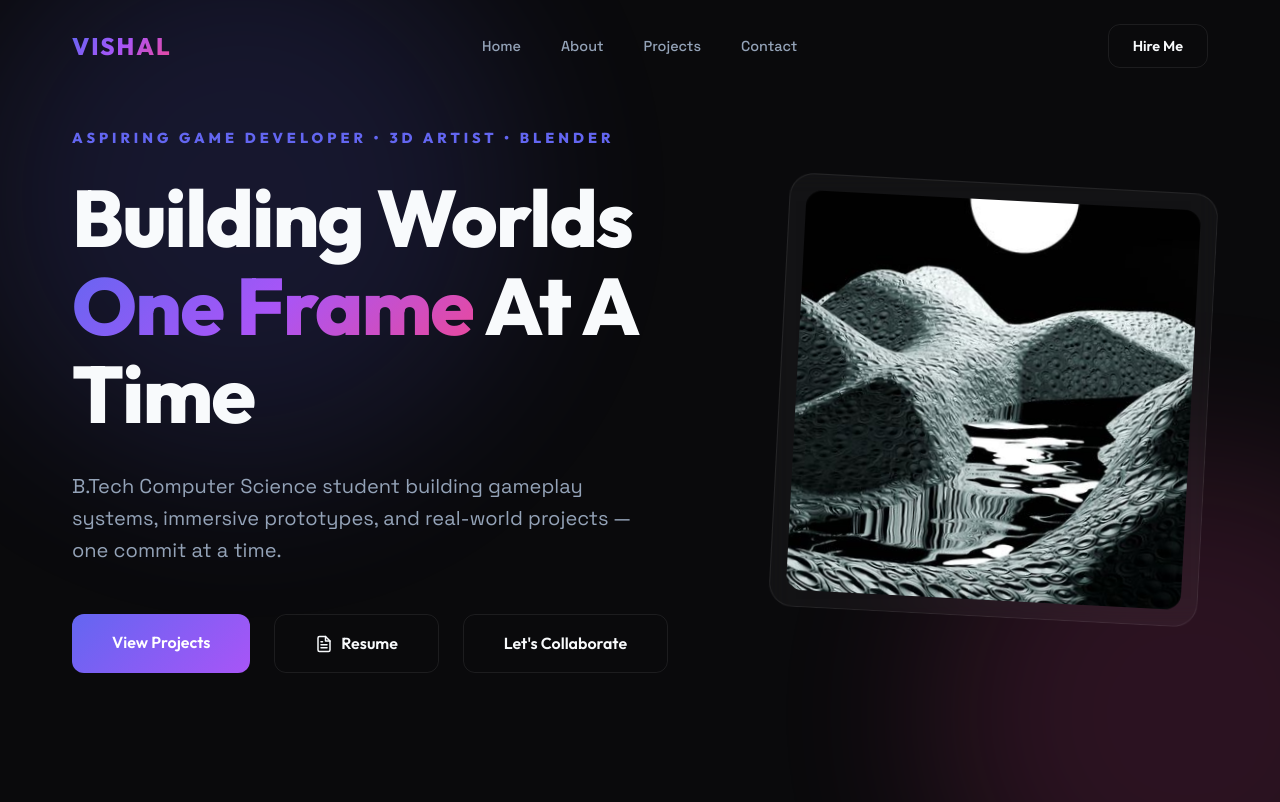
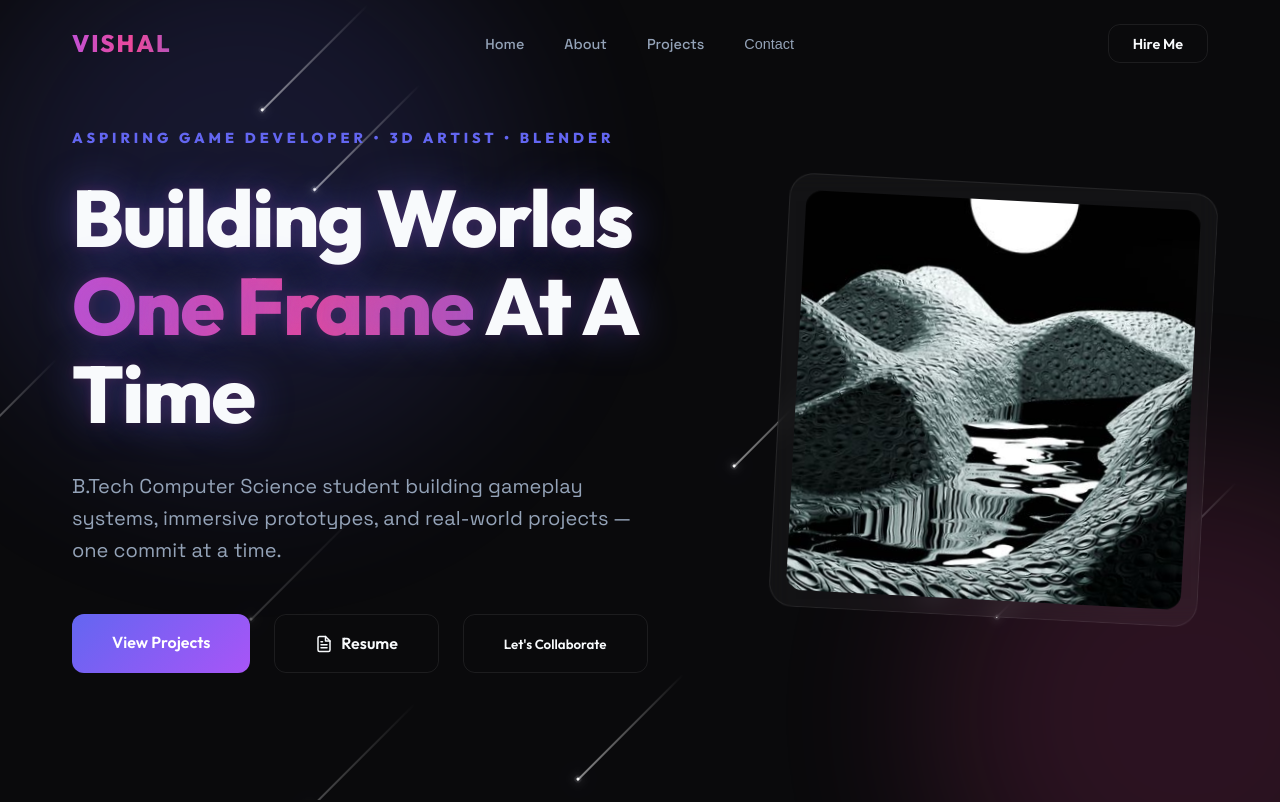
Before and after one commit to lucky20T/Portfolio-ver-2, a React (Vite) app: page / in a window 1280 px wide. Shown: the top 802 px of the page. Built offline with nearby package versions, Linux system fonts and the light colour scheme.

Commit message:
Added falling stars background and converted Contact to an epic 3D popup modal

```diff
--- a/src/App.jsx
+++ b/src/App.jsx
@@ -1,4 +1,4 @@
-import React, { useEffect } from 'react';
+import React, { useEffect, useState } from 'react';
 import Navbar from './components/Navbar';
 import Hero from './components/Hero';
 import About from './components/About';
@@ -6,11 +6,14 @@ import Projects from './components/Projects';
 import Skills from './components/Skills';
 import Contact from './components/Contact';
 import Footer from './components/Footer';
+import StarsBackground from './components/StarsBackground';
 import AOS from 'aos';
 import 'aos/dist/aos.css';
 import './index.css';
 
 function App() {
+  const [isContactOpen, setIsContactOpen] = useState(false);
+
   useEffect(() => {
     AOS.init({
       duration: 1000,
@@ -21,14 +24,15 @@ function App() {
 
   return (
     <div className="app">
-      <Navbar />
+      <StarsBackground />
+      <Navbar onOpenContact={() => setIsContactOpen(true)} />
       <main>
-        <Hero />
+        <Hero onOpenContact={() => setIsContactOpen(true)} />
         <About />
         <Projects />
         <Skills />
-        <Contact />
       </main>
+      <Contact isOpen={isContactOpen} onClose={() => setIsContactOpen(false)} />
       <Footer />
     </div>
   );
--- a/src/components/Contact.jsx
+++ b/src/components/Contact.jsx
@@ -1,11 +1,16 @@
 import React from 'react';
 
-const Contact = () => {
+const Contact = ({ isOpen, onClose }) => {
+  if (!isOpen) return null;
+
   return (
-    <section id="contact" className="section contact-section">
-      <div className="container">
-        <div className="contact-card glass-card" data-aos="fade-up">
-          <div className="contact-info" data-aos="fade-right" data-aos-delay="100">
+    <div className="modal-overlay" onClick={onClose}>
+      <div className="modal-content-wrapper" onClick={(e) => e.stopPropagation()}>
+        <button onClick={onClose} className="modal-close-btn">
+          ✕
+        </button>
+        <div className="contact-card glass-card" style={{margin: 0, boxShadow: '0 0 50px rgba(0,0,0,0.5)'}}>
+          <div className="contact-info">
             <h2 className="section-title">Let's Create <br /><span className="gradient-text">Something Great</span></h2>
             <p className="contact-desc">
               Have a project in mind? Or just want to say hi?
@@ -27,8 +32,6 @@ const Contact = () => {
             className="contact-form"
             action="https://formsubmit.co/vishalchakradhari2025@gmail.com"
             method="POST"
-            data-aos="fade-left"
-            data-aos-delay="200"
           >
             {/* Disable FormSubmit captcha for smoother UX */}
             <input type="hidden" name="_captcha" value="false" />
@@ -46,7 +49,7 @@ const Contact = () => {
           </form>
         </div>
       </div>
-    </section>
+    </div>
   );
 };
 
--- a/src/components/Hero.jsx
+++ b/src/components/Hero.jsx
@@ -3,7 +3,7 @@ import { TypeAnimation } from 'react-type-animation';
 import abstractImg from '../Asset/Art/Mysterious Abstract Terrain - Sci-Fi Moody Landscape Art.jpeg';
 import resumePdf from '../Asset/Resume.pdf';
 
-const Hero = () => {
+const Hero = ({ onOpenContact }) => {
   return (
     <section id="hero" className="section hero-section">
       <div className="bg-blob blob-1"></div>
@@ -42,7 +42,7 @@ const Hero = () => {
                 Resume
               </span>
             </a>
-            <a href="#contact" className="btn btn-outline">Let's Collaborate</a>
+            <button onClick={onOpenContact} className="btn btn-outline">Let's Collaborate</button>
           </div>
         </div>
         <div className="hero-visual" data-aos="zoom-in" data-aos-delay="200">
--- a/src/components/Navbar.jsx
+++ b/src/components/Navbar.jsx
@@ -1,6 +1,6 @@
 import React, { useState, useEffect } from 'react';
 
-const Navbar = () => {
+const Navbar = ({ onOpenContact }) => {
   const [scrolled, setScrolled] = useState(false);
 
   useEffect(() => {
@@ -21,9 +21,9 @@ const Navbar = () => {
           <li><a href="#hero">Home</a></li>
           <li><a href="#about">About</a></li>
           <li><a href="#projects">Projects</a></li>
-          <li><a href="#contact">Contact</a></li>
+          <li><button onClick={onOpenContact} style={{background: 'none', border: 'none', cursor: 'pointer', fontSize: '0.9rem', fontWeight: 500, color: 'var(--text-secondary)'}}>Contact</button></li>
         </ul>
-        <a href="#contact" className="btn btn-outline nav-btn">Hire Me</a>
+        <button onClick={onOpenContact} className="btn btn-outline nav-btn">Hire Me</button>
       </div>
     </nav>
   );
--- /dev/null
+++ b/src/components/StarsBackground.jsx
@@ -0,0 +1,36 @@
+import React, { useEffect, useState } from 'react';
+
+const StarsBackground = () => {
+  const [stars, setStars] = useState([]);
+
+  useEffect(() => {
+    // Generate random falling stars on mount
+    const newStars = Array.from({ length: 25 }).map((_, i) => ({
+      id: i,
+      left: `${Math.random() * 150}%`, // 150% so they can start off-screen right
+      top: `${Math.random() * -50}%`, // Start above the screen
+      animationDuration: `${Math.random() * 4 + 3}s`, // Between 3 and 7 seconds
+      animationDelay: `${Math.random() * 10}s`, // Staggered start times
+    }));
+    setStars(newStars);
+  }, []);
+
+  return (
+    <div className="falling-stars-container">
+      {stars.map((star) => (
+        <div
+          key={star.id}
+          className="falling-star"
+          style={{
+            left: star.left,
+            top: star.top,
+            animationDuration: star.animationDuration,
+            animationDelay: star.animationDelay,
+          }}
+        ></div>
+      ))}
+    </div>
+  );
+};
+
+export default StarsBackground;
--- a/src/index.css
+++ b/src/index.css
@@ -82,10 +82,18 @@ img {
 }
 
 .gradient-text {
-  background: linear-gradient(135deg, var(--accent-primary), var(--accent-secondary), var(--accent-tertiary));
+  background: linear-gradient(to right, var(--accent-primary), var(--accent-secondary), var(--accent-tertiary), var(--accent-primary));
+  background-size: 300% auto;
   -webkit-background-clip: text;
   -webkit-text-fill-color: transparent;
   background-clip: text;
+  animation: shimmer 4s linear infinite;
+}
+
+@keyframes shimmer {
+  to {
+    background-position: 300% center;
+  }
 }
 
 .glass-card {
@@ -167,6 +175,58 @@ img {
   100% { transform: translate(-50px, 100px) scale(0.9); }
 }
 
+/* Falling Stars Effect */
+.falling-stars-container {
+  position: fixed;
+  top: 0;
+  left: 0;
+  width: 100%;
+  height: 100%;
+  pointer-events: none;
+  z-index: 0;
+  overflow: hidden;
+}
+
+.falling-star {
+  position: absolute;
+  width: 3px;
+  height: 3px;
+  background: #fff;
+  border-radius: 50%;
+  box-shadow: 0 0 0 2px rgba(255, 255, 255, 0.1),
+              0 0 10px rgba(255, 255, 255, 1),
+              0 0 20px rgba(99, 102, 241, 0.8);
+  animation: fall linear infinite;
+  opacity: 0;
+}
+
+.falling-star::before {
+  content: '';
+  position: absolute;
+  top: 50%;
+  transform: translateY(-50%);
+  width: 150px;
+  height: 1px;
+  background: linear-gradient(90deg, #fff, transparent);
+}
+
+@keyframes fall {
+  0% {
+    transform: rotate(315deg) translateX(0);
+    opacity: 0;
+  }
+  10% {
+    opacity: 1;
+  }
+  80% {
+    opacity: 1;
+  }
+  100% {
+    transform: rotate(315deg) translateX(-1500px);
+    opacity: 0;
+  }
+}
+
 /* Navbar */
 .navbar {
   position: fixed;
@@ -240,6 +300,12 @@ img {
   font-size: clamp(3rem, 8vw, 5rem);
   line-height: 1.1;
   margin-bottom: 2rem;
+  animation: titlePulse 4s ease-in-out infinite;
+}
+
+@keyframes titlePulse {
+  0%, 100% { text-shadow: 0 0 30px rgba(99, 102, 241, 0.2); }
+  50% { text-shadow: 0 0 50px rgba(99, 102, 241, 0.6), 0 0 20px rgba(236, 72, 153, 0.3); }
 }
 .hero-description {
   font-size: 1.25rem;
@@ -733,3 +799,80 @@ img {
     align-items: flex-start;
   }
 }
+
+/* Modal Animations */
+@keyframes superZoomIn {
+  0% {
+    opacity: 0;
+    transform: scale(0.8) translateY(50px) perspective(1000px) rotateX(-10deg);
+  }
+  60% {
+    opacity: 1;
+    transform: scale(1.02) translateY(-10px) perspective(1000px) rotateX(5deg);
+  }
+  100% {
+    opacity: 1;
+    transform: scale(1) translateY(0) perspective(1000px) rotateX(0);
+  }
+}
+
+@keyframes fadeInBackdrop {
+  from {
+    opacity: 0;
+    backdrop-filter: blur(0px);
+    -webkit-backdrop-filter: blur(0px);
+  }
+  to {
+    opacity: 1;
+    backdrop-filter: blur(15px);
+    -webkit-backdrop-filter: blur(15px);
+  }
+}
+
+.modal-overlay {
+  position: fixed;
+  top: 0;
+  left: 0;
+  width: 100%;
+  height: 100%;
+  background: rgba(10, 10, 12, 0.7);
+  z-index: 9999;
+  display: flex;
+  align-items: center;
+  justify-content: center;
+  padding: 2rem;
+  animation: fadeInBackdrop 0.4s ease-out forwards;
+}
+
+.modal-content-wrapper {
+  position: relative;
+  width: 100%;
+  max-width: 1000px;
+  animation: superZoomIn 0.6s cubic-bezier(0.34, 1.56, 0.64, 1) forwards;
+}
+
+.modal-close-btn {
+  position: absolute;
+  top: -1.5rem;
+  right: -1.5rem;
+  background: var(--accent-primary);
+  color: white;
+  width: 50px;
+  height: 50px;
+  border-radius: 50%;
+  display: flex;
+  align-items: center;
+  justify-content: center;
+  border: none;
+  cursor: pointer;
+  z-index: 10;
+  font-size: 1.5rem;
+  box-shadow: 0 0 20px var(--accent-primary);
+  transition: var(--transition);
+}
+
+.modal-close-btn:hover {
+  transform: rotate(90deg) scale(1.1);
+  background: var(--accent-tertiary);
+  box-shadow: 0 0 30px var(--accent-tertiary);
+}
```
